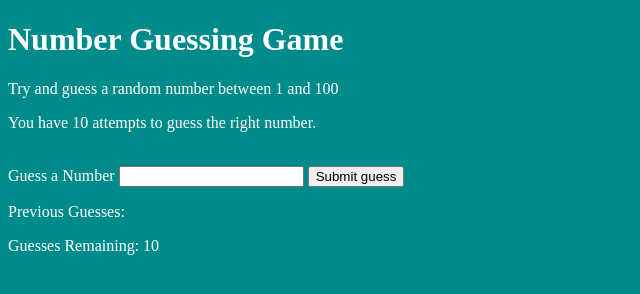
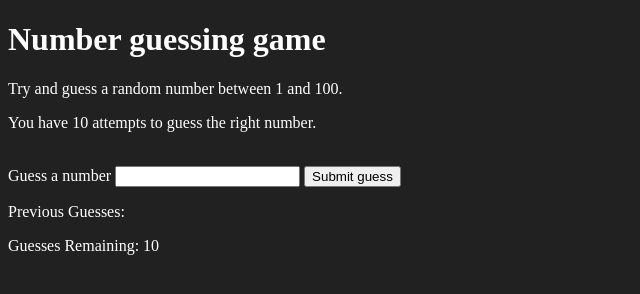
Before and after one commit to rajanshrivastava88/JavaScript, a plain HTML site: page Project 3/guessnumber.html in a window 1280 px wide. Shown: the whole page, without its empty margins (0-640 px from the left). Drawn offline with Linux system fonts and the light colour scheme.

Commit message:
Update guessnumber.html

```diff
--- a/Project 3/guessnumber.html
+++ b/Project 3/guessnumber.html
@@ -3,24 +3,27 @@
 <head>
     <meta charset="UTF-8">
     <meta name="viewport" content="width=device-width, initial-scale=1.0">
+    <meta http-equiv="X-UA-Compatible" content="ie=edge">
     <title>Number Guessing Game</title>
     <link rel="stylesheet" href="styles.css">
+
 </head>
-<body style="background-color: darkcyan; color: #fff;">
+<body style="background-color:#212121; color:#fff;">
+
     <div id="wrapper">
-        <h1>Number Guessing Game</h1>
-        <p>Try and guess a random number between 1 and 100</p>
-        <p>You have 10 attempts to guess the right number.</p>
-        <br>
+      <h1>Number guessing game</h1>
+    <p>Try and guess a random number between 1 and 100.</p>
+    <p>You have 10 attempts to guess the right number.</p>
+    </br>
         <form class="form">
-            <label2 for="guessField" id="guess">Guess a Number</label>
-                <input type="text" id="guessField" class="guessField">
-                <input type="submit" id="subt" value="Submit guess" class="guessSubmit">
+            <label2 for="guessField" id="guess">Guess a number</label>
+            <input type="text" id="guessField" class="guessField">
+            <input type="submit" id="subt" value="Submit guess" class="guessSubmit">
         </form>
 
         <div class="resultParas">
-            <p>Previous Guesses: <span class="guesses"></span></p>
-            <p>Guesses Remaining: <span class="lastResult">10</span></p>
+            <p >Previous Guesses: <span class="guesses"></span></p>
+            <p >Guesses Remaining: <span class="lastResult">10</span></p>
             <p class="lowOrHi"></p>
         </div>
     </div>
```
